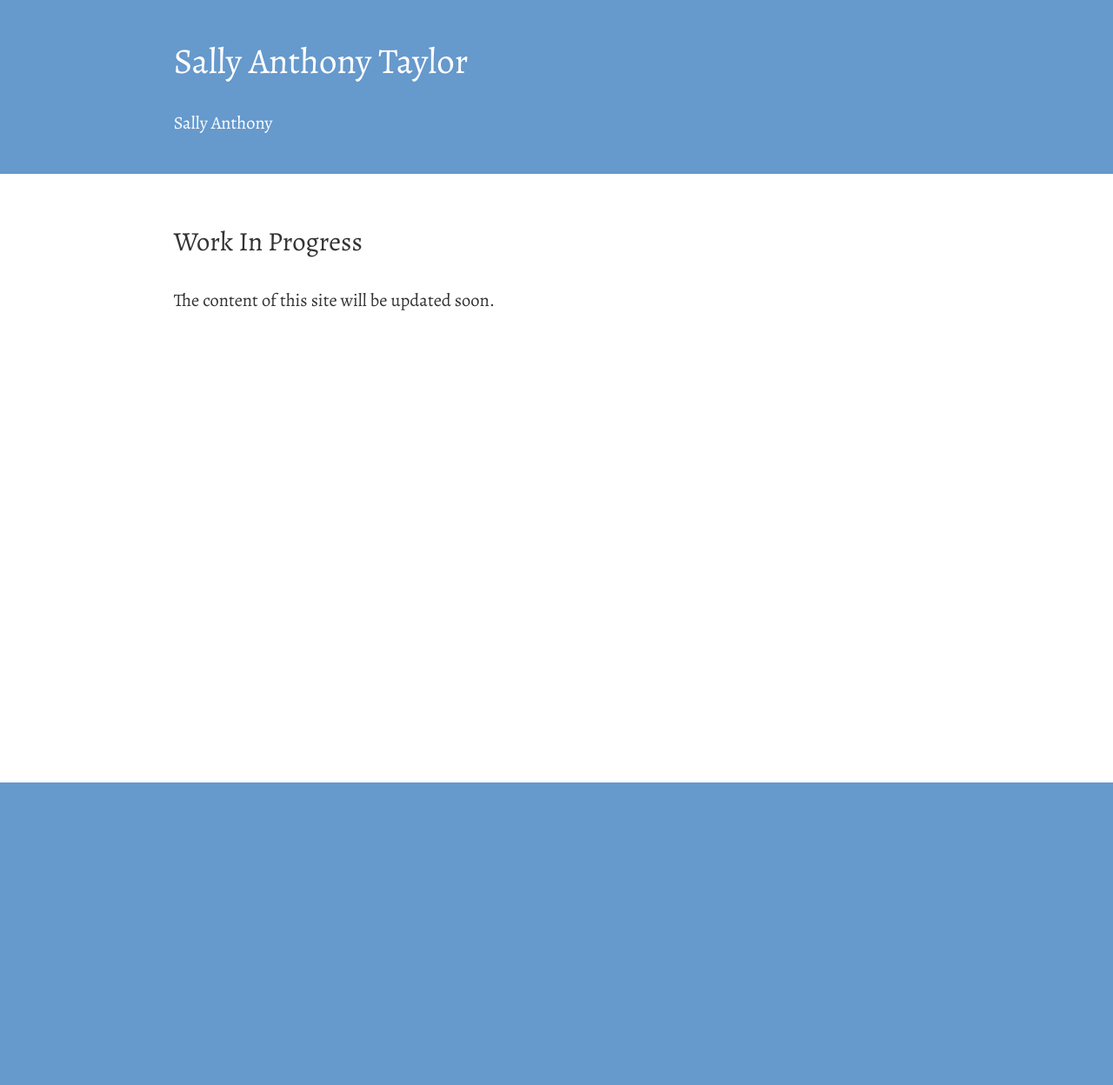
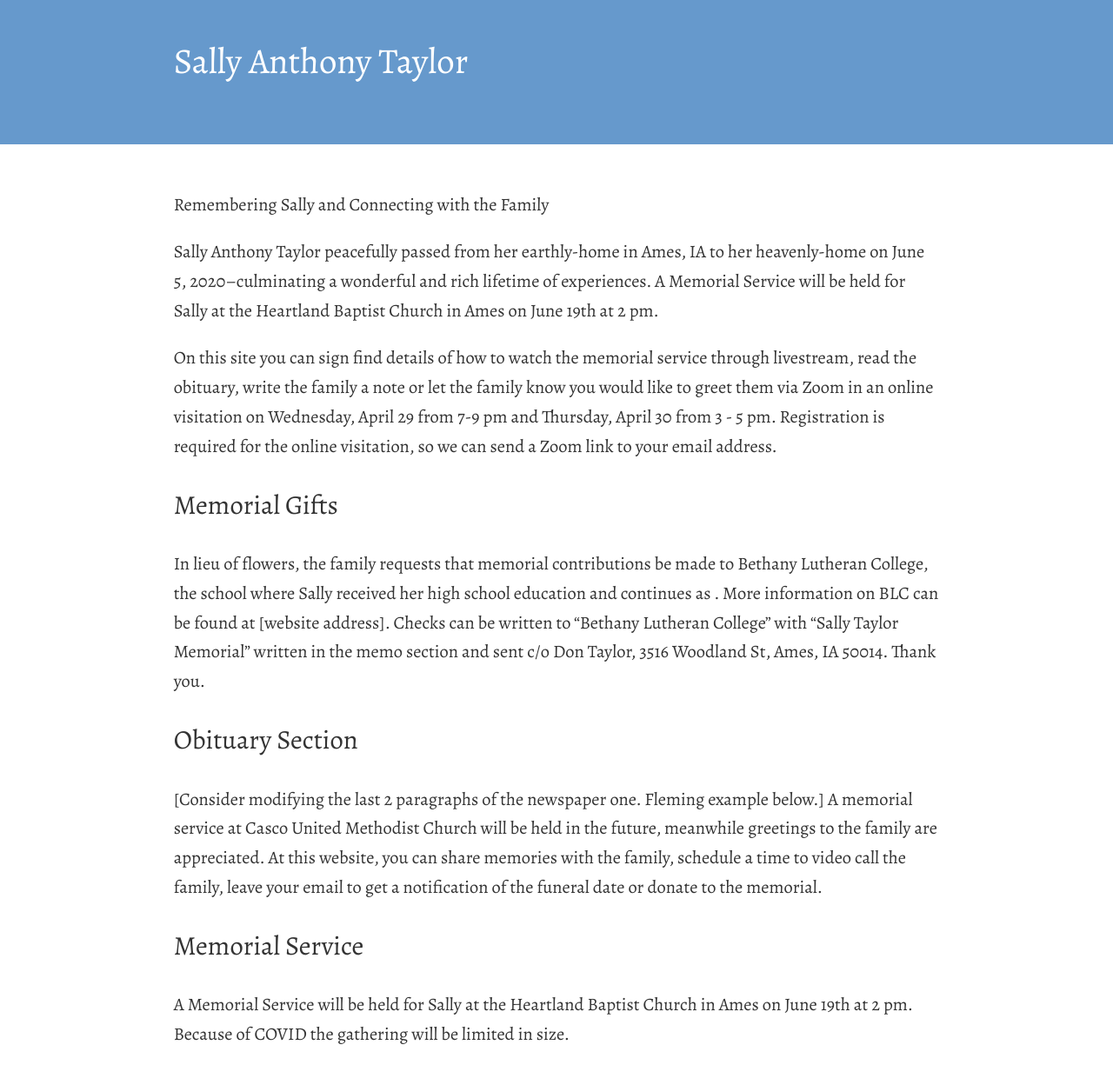
Before and after one commit to tsteward/www.sallyanthonytaylor.com, a Jekyll site: the page built from index.md, in a window 1280 px wide. Shown: the whole page at 87% size. Built offline with Jekyll 4.4.1, drawn with Linux system fonts in a browser that asks for light colours; before the commit the page ends 900 px from its top, so only the background shows below that.

Commit message:
Add content

```diff
--- a/_config.yml
+++ b/_config.yml
@@ -13,7 +13,7 @@ style:
   dark: false
 
 navigation:
-  - index.md
+  # - index.md
 
 comments:
 #  disqus: "disqus-contrast"
--- a/index.md
+++ b/index.md
@@ -1,8 +1,23 @@
 ---
-title: "Sally Anthony "
+title: "In Memory of Sally Anthony Taylor"
 notitle: "true"
 ---
 
-## Work In Progress
+Remembering Sally and Connecting with the Family
 
-The content of this site will be updated soon.
+Sally Anthony Taylor peacefully passed from her earthly-home in Ames, IA to her heavenly-home on June 5, 2020--culminating a wonderful and rich lifetime of experiences.  A Memorial Service will be held for Sally at the Heartland Baptist Church in Ames on June 19th at 2 pm.
+
+On this site you can sign find details of how to watch the memorial service through livestream, read the obituary, write the family a note or let the family know you would like to greet them via Zoom in an online visitation on Wednesday, April 29 from 7-9 pm and Thursday, April 30 from 3 - 5 pm. Registration is required for the online visitation, so we can send a Zoom link to your email address.
+
+## Memorial Gifts
+
+In lieu of flowers, the family requests that memorial contributions be made to Bethany Lutheran College, the school where Sally received her high school education and continues as        .  More information on BLC can be found at [website address].  Checks can be written to “Bethany Lutheran College” with “Sally Taylor Memorial” written in the memo section and sent c/o Don Taylor, 3516 Woodland St, Ames, IA  50014.
+Thank you.
+
+## Obituary Section
+
+[Consider modifying the last 2 paragraphs of the newspaper one. Fleming example below.]  A memorial service at Casco United Methodist Church will be held in the future, meanwhile greetings to the family are appreciated. At this website, you can share memories with the family, schedule a time to video call the family, leave your email to get a notification of the funeral date or donate to the memorial.
+
+## Memorial Service
+
+A Memorial Service will be held for Sally at the Heartland Baptist Church in Ames on June 19th at 2 pm.  Because of COVID the gathering will be limited in size.
```
